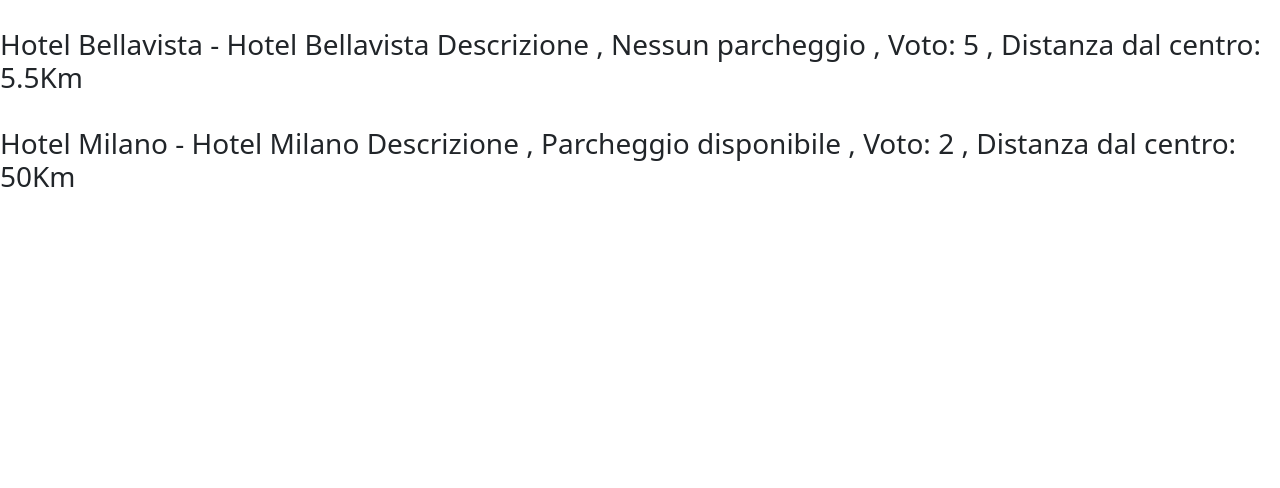
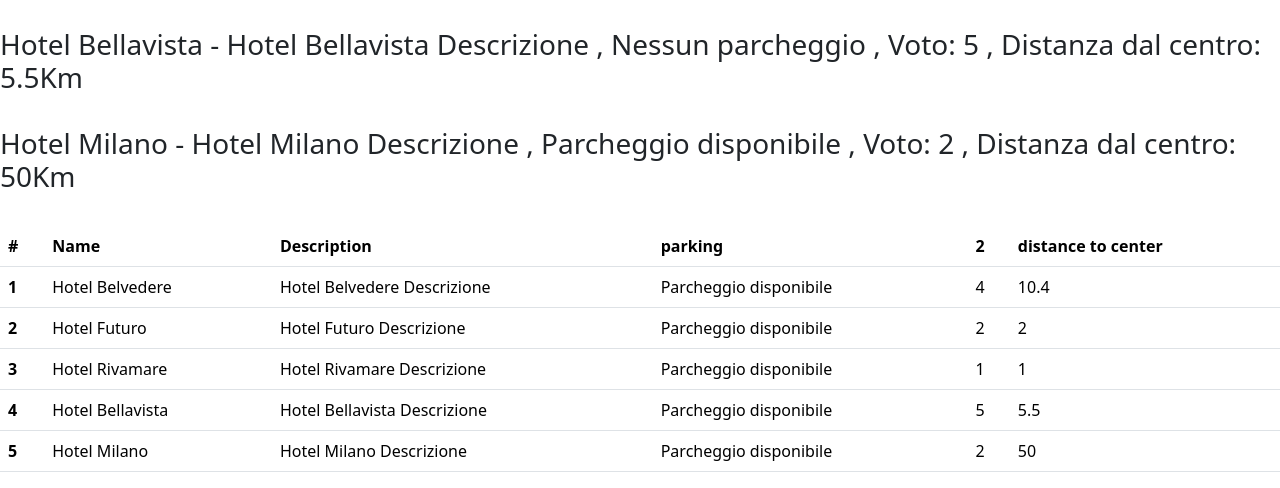
Before and after one commit to Pepesalezucchero/php-hotel, a PHP site: page / in a window 1280 px wide. Shown: the part 438-926 px from the top of the page. Before the commit the page ends 625 px from the top, so only its background shows below. Run offline with PHP 8.4, Linux system fonts and the light colour scheme.

Commit message:
Add table with php

```diff
--- a/index.php
+++ b/index.php
@@ -51,9 +51,11 @@
                 ],
             ];
 
+            //intero array
             var_dump($hotels);
             echo "<br>";
 
+            //scritte singole
             foreach ($hotels as $hotel) {
                 if ($hotel['parking'] === true) {
                     $parkingInfo = 'Parcheggio disponibile';
@@ -70,8 +72,42 @@
                     . "Voto: " . $hotel['vote'] . " , "
                     . "Distanza dal centro: " . $hotel['distance_to_center'] . "Km"
                 . "</h3>";
-            }
+            };
+
+            echo "<br>";
         ?>
+
+        <!-- tabella -->
+        <table class="table">
+        <thead>
+            <tr>
+            <th scope="col">#</th>
+            <th scope="col">Name</th>
+            <th scope="col">Description</th>
+            <th scope="col">parking</th>
+            <th scope="col">2</th>
+            <th scope="col">distance to center</th>
+            </tr>
+        </thead>
+        <tbody>
+
+            <?php
+                foreach ($hotels as $key => $hotel) {
+                    echo "<tr>";
+                    echo '<th scope="row">'. ($key + 1) . "</th>";
+                    echo "<td>". $hotel['name'] . "</td>";
+                    echo "<td>". $hotel['description'] . "</td>";
+                    echo "<td>". $parkingInfo . "</td>";
+                    echo "<td>". $hotel['vote'] . "</td>";
+                    echo "<td>". $hotel['distance_to_center'] . "</td>";
+                    echo "</tr>";
+                }
+
+                //var_dump($key);
+            ?>
+
+        </tbody>
+        </table>
 
     </body>
 </html>
```
